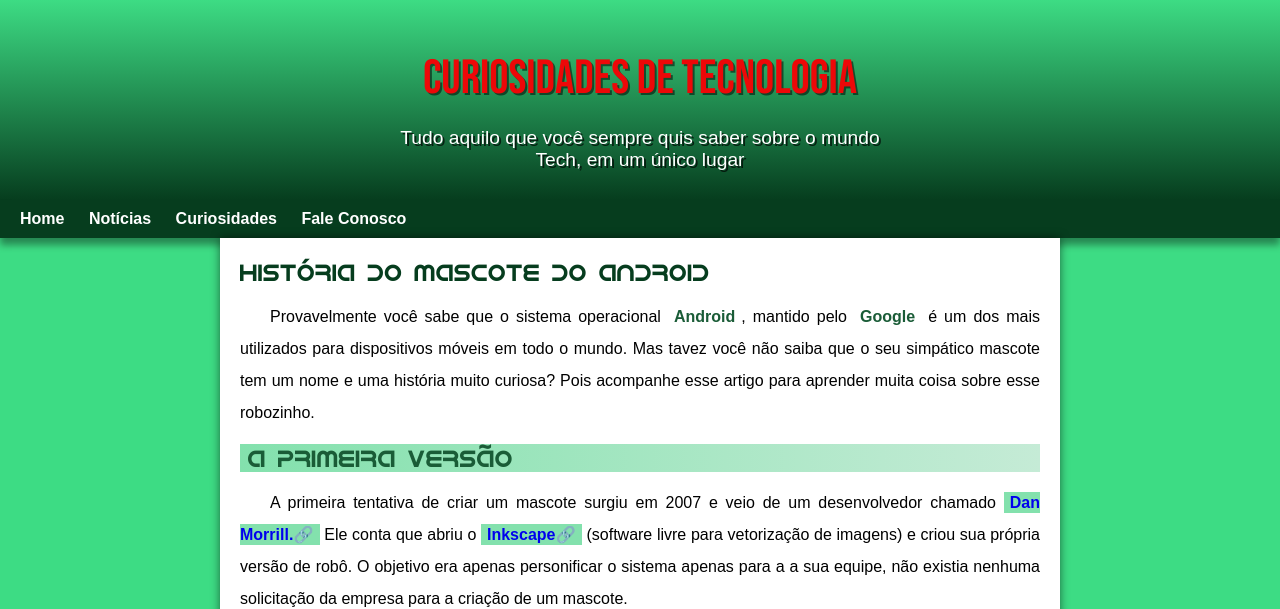
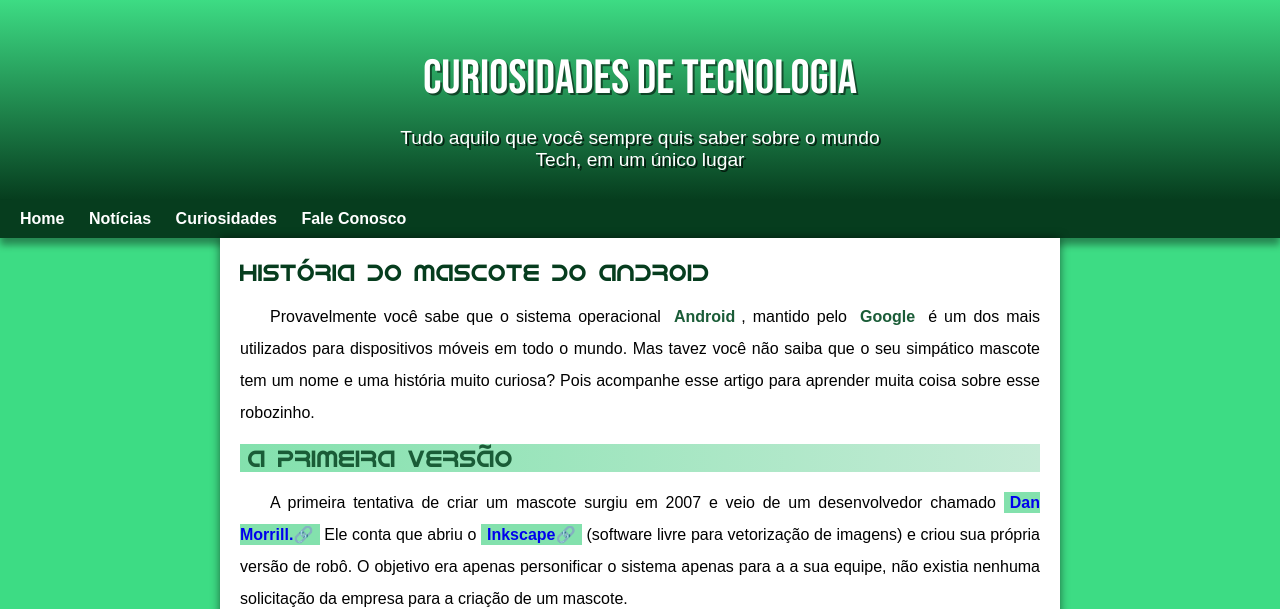
Before and after one commit to Felipe4773/projeto-android, a plain HTML site: page index.html in a window 1280 px wide. Shown: the top 609 px of the page. Drawn offline with Linux system fonts and the light colour scheme.

Commit message:
voltei a cor titulo

```diff
--- a/style.css
+++ b/style.css
@@ -46,7 +46,7 @@ header {
 
 header > h1 {
 
-  color: rgb(237, 8, 8);
+  color: white;
   font-family: var(--fonte-destaque);
  margin-bottom: 20px;
  font-size: 3em;
```
